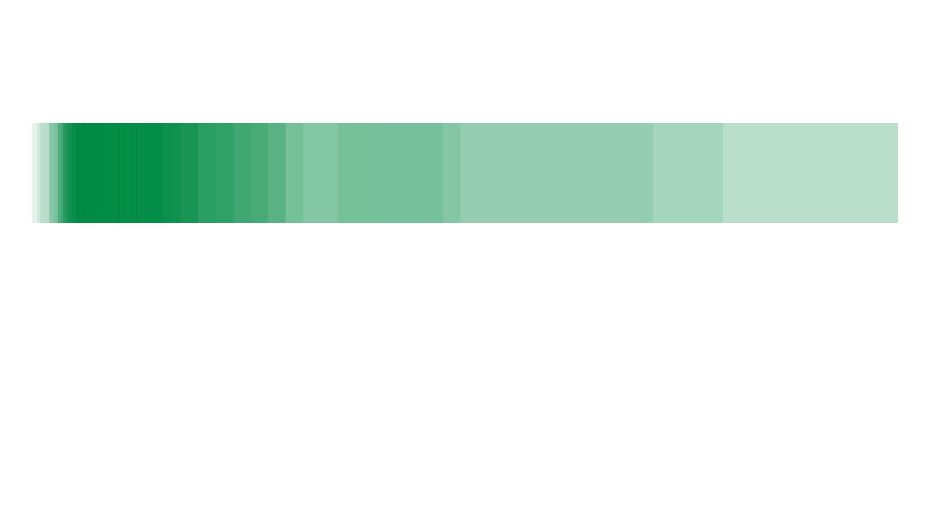
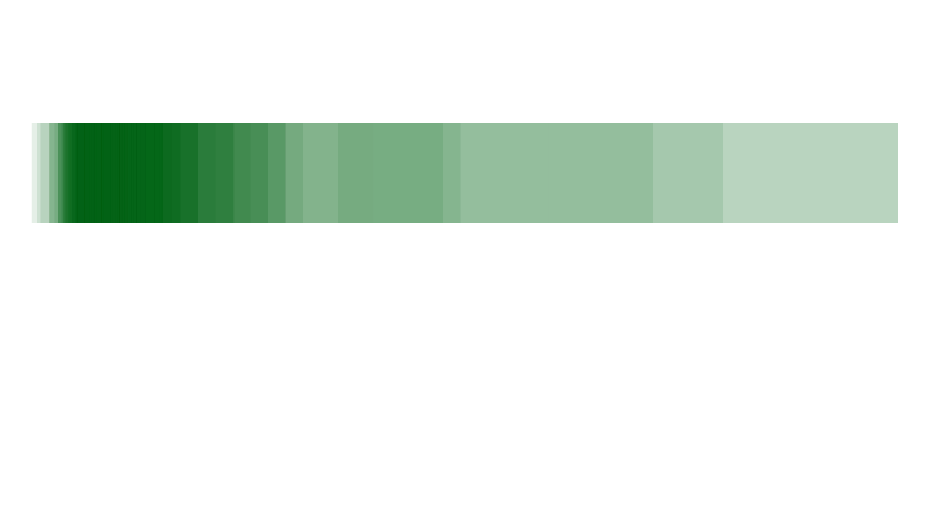
Before and after one commit to kellyzhao97/prj, a plain HTML site: page 1.记者招聘制图/index.html in a window 1280 px wide. Shown: the whole page, without its empty margins (45-974 px from the left). Drawn offline with nearby package versions, Linux system fonts and the light colour scheme.

Commit message:
Update index.html

```diff
--- a/1.记者招聘制图/index.html
+++ b/1.记者招聘制图/index.html
@@ -73,7 +73,7 @@
         .attr("width", function (d) {
           return x(d.interval);
         })
-        .attr('fill', '#008B45')
+        .attr('fill', '#036318')
         .style("opacity",function(d, i) {return d.value});
     });
 
```
